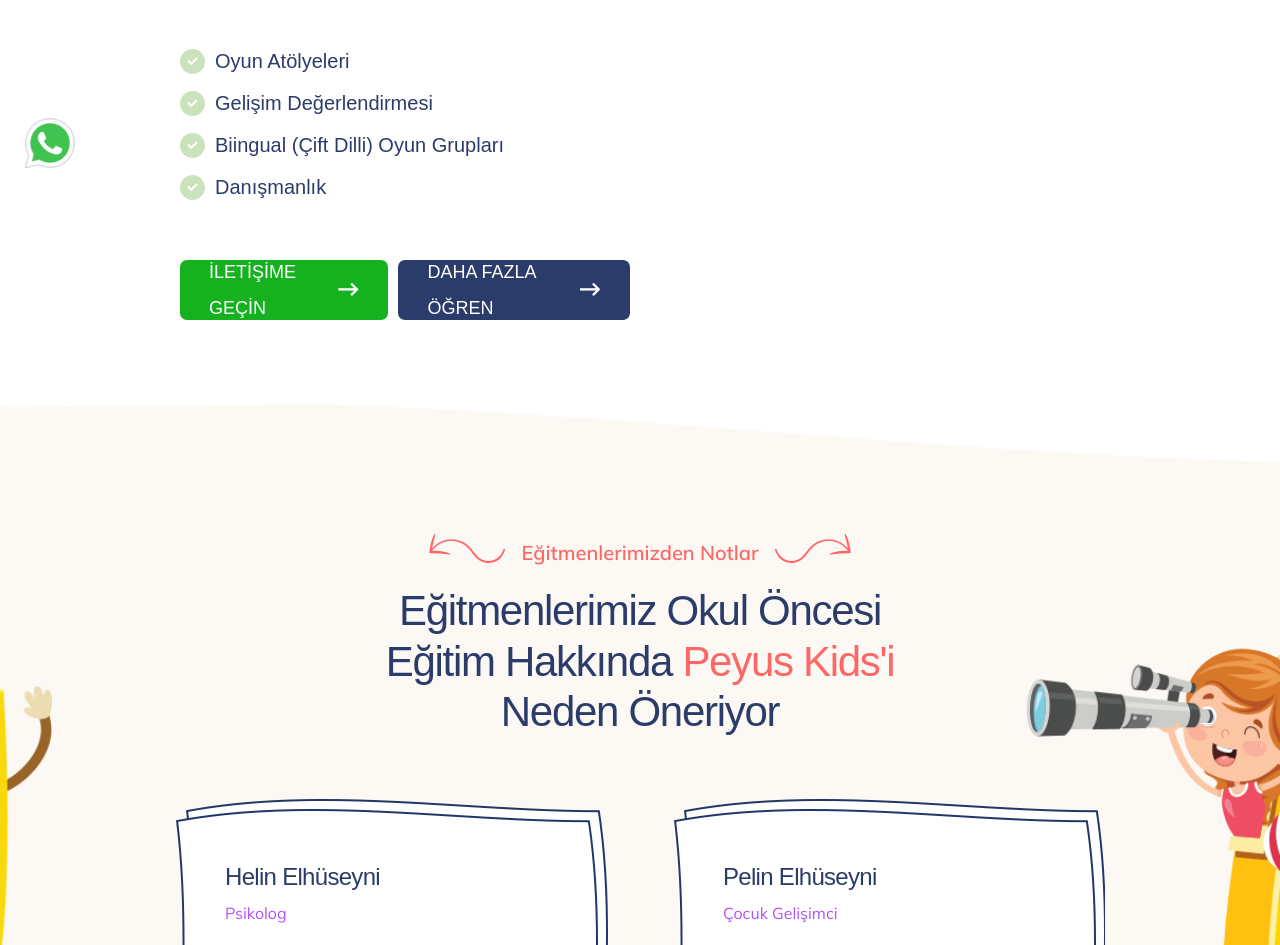
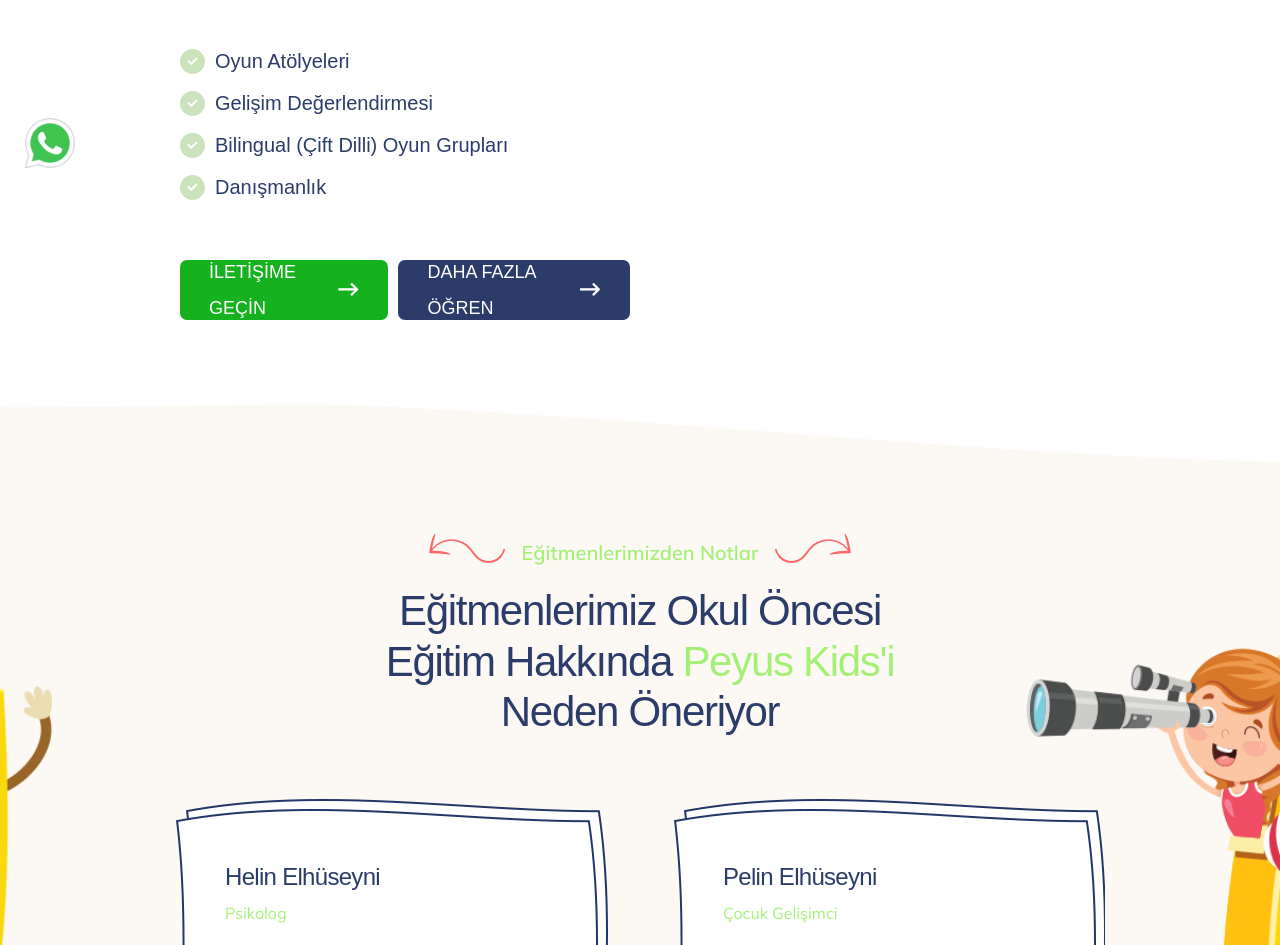
Before and after one commit to elifuncu1/PeyusKids, a Next.js app: page / in a window 1280 px wide. Shown: the part 607-1552 px from the top of the page. Built offline with nearby package versions, Linux system fonts and the light colour scheme; a web font is replaced by a local one.

Commit message:
color changed

```diff
--- a/pages/index.js
+++ b/pages/index.js
@@ -56,7 +56,7 @@
                             </li>
                             <li className="st-3 fx">
                               <i className="fas fa-check" />
-                              <p className="clr-pri-2">Biingual (Çift Dilli) Oyun Grupları</p>
+                              <p className="clr-pri-2">Bilingual (Çift Dilli) Oyun Grupları</p>
                             </li>
                             <li className="st-3 fx">
                               <i className="fas fa-check" />
@@ -103,12 +103,12 @@
               <div className="title-heading st-3">
                 <div className="sub-heading clr-pri-3 f-mulish">
                   <LeftArrow />
-                  <span className="inner-sub st-1">Eğitmenlerimizden Notlar</span>
+                  <span className="inner-sub st-1" style={{color: "#8cee54cc"}}>Eğitmenlerimizden Notlar</span>
                   <RightArrow />
                 </div>
                 <h2 className="title clr-pri-2">
                   Eğitmenlerimiz okul öncesi eğitim hakkında{" "}
-                  <span className="clr-pri-3">Peyus Kids&apos;i</span> Neden Öneriyor
+                  <span className="clr-pri-3" style={{color: "#8cee54cc"}}>Peyus Kids&apos;i</span> Neden Öneriyor
                 </h2>
               </div>
             </div>
--- a/src/components/TestimonialSlider.js
+++ b/src/components/TestimonialSlider.js
@@ -19,7 +19,7 @@
                   <h4 className="name-author clr-pri-2">Helin Elhüseyni</h4>
                 </li>
                 <li>
-                  <p className="clr-pri-5 f-mulish">Psikolog</p>
+                  <p className="clr-pri-5 f-mulish" style={{color: "#8cee54cc"}}>Psikolog</p>
                 </li>
               </ul>
             </div>
@@ -46,7 +46,7 @@
                   <h4 className="name-author clr-pri-2">Pelin Elhüseyni</h4>
                 </li>
                 <li>
-                  <p className="clr-pri-5 f-mulish">Çocuk Gelişimci</p>
+                  <p className="clr-pri-5 f-mulish" style={{color: "#8cee54cc"}}>Çocuk Gelişimci</p>
                 </li>
               </ul>
             </div>
```
